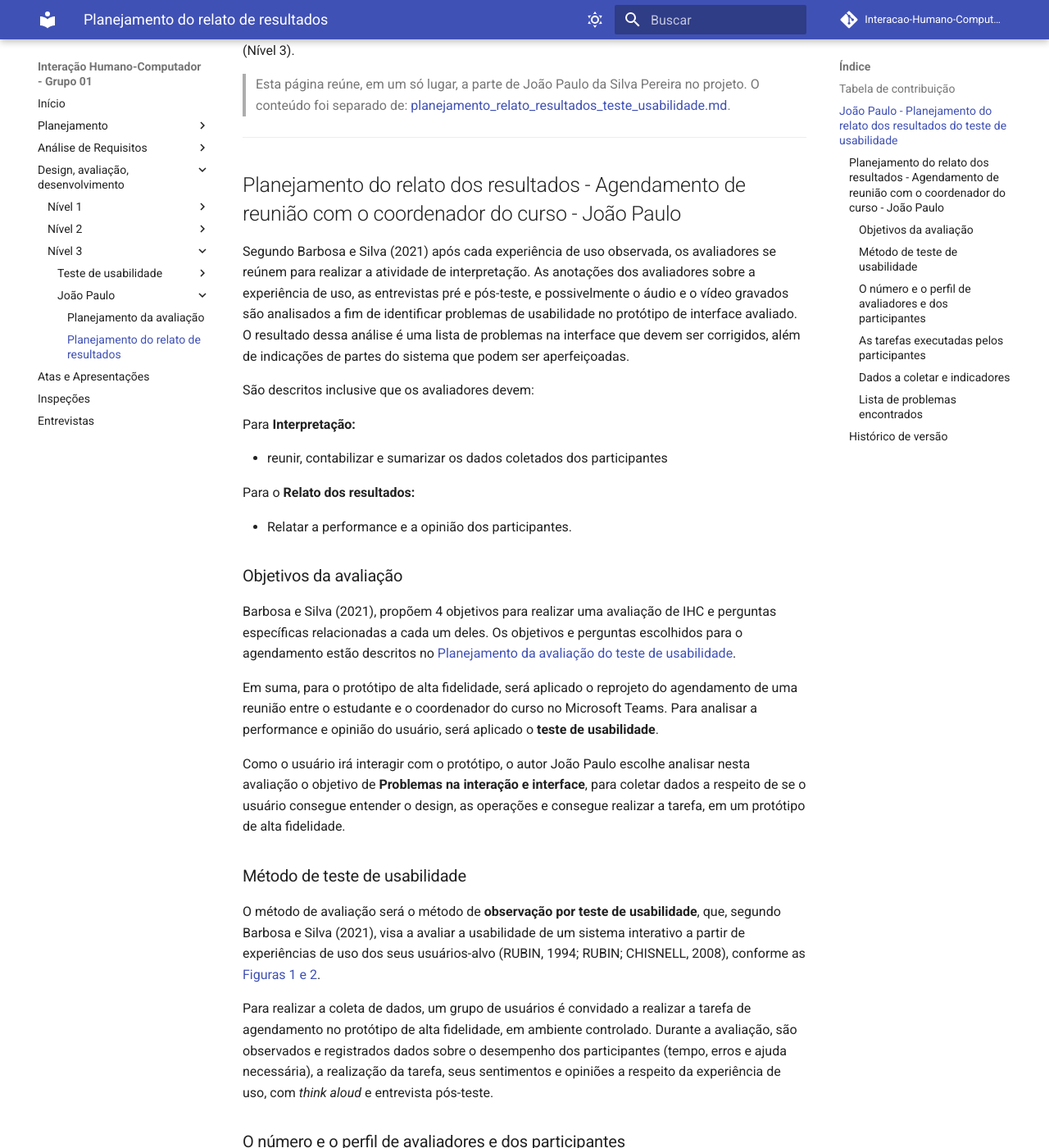
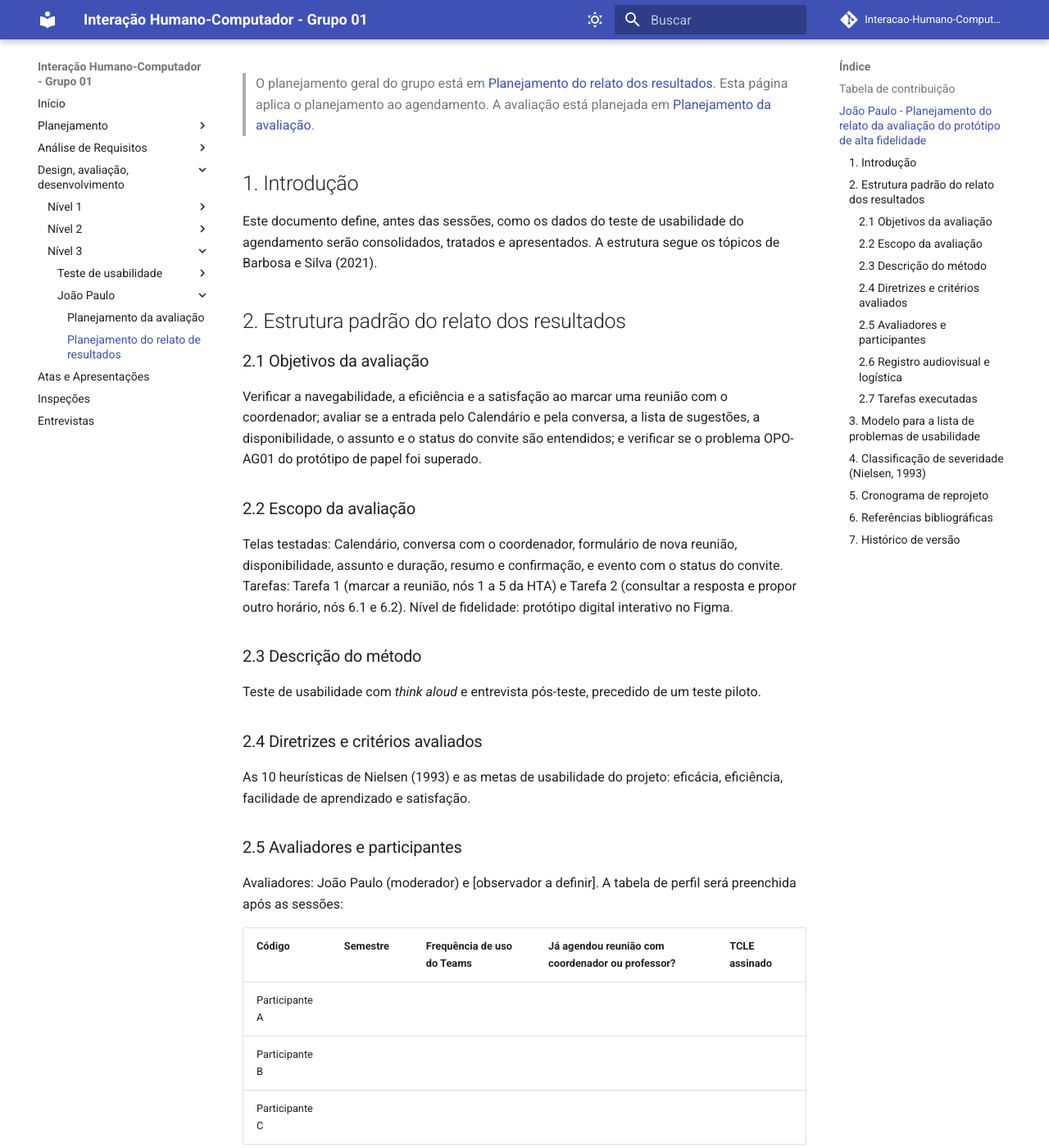
Before and after one commit to Interacao-Humano-Computador/2026.2-Grupo01, an MkDocs documentation site: the page built from docs/design_avaliacao_desenvolvimento/nivel_3/Joao_Paulo/planejamento_relato_resultados_teste_usabilidade_joao_paulo.md, in a window 1280 px wide and 1400 px high, scrolled down 433 px. Shown: the whole window at 82% size. Built offline with MkDocs 1.6.1 and Material for MkDocs 9.7.7, drawn with Linux system fonts in a browser that asks for light colours; comment, search, counter and statistics services are not loaded; some of the changed text lies outside the part shown.

Commit message:
Revise usability testing report structure and content
Updated the planning report for usability testing results, including new sections and restructuring content for clarity.

```diff
--- a/docs/design_avaliacao_desenvolvimento/nivel_3/Joao_Paulo/planejamento_relato_resultados_teste_usabilidade_joao_paulo.md
+++ b/docs/design_avaliacao_desenvolvimento/nivel_3/Joao_Paulo/planejamento_relato_resultados_teste_usabilidade_joao_paulo.md
@@ -1,100 +1,107 @@
 ## Tabela de contribuição
 
-| Data       | Contribuição | Autor(es) | Revisor(es) |
-| ---------- | ------------ | --------- | ----------- |
-| 05/11/2026 | Separação do conteúdo de João Paulo em página própria | João Paulo da Silva Pereira | A definir   |
+| Data       | Contribuição                                                                                          | Autor(es) | Revisor(es) |
+| ---------- | ----------------------------------------------------------------------------------------------------- | --------- | ----------- |
+| 03/11/2026 | Adição do planejamento do relato de resultados do agendamento de reunião com o coordenador do curso   | João Paulo da Silva Pereira | A definir   |
+| 05/11/2026 | Reestruturação do planejamento do relato: estrutura do relato, modelo de problemas, severidade e reprojeto | João Paulo da Silva Pereira | A definir   |
 
-# João Paulo - Planejamento do relato dos resultados do teste de usabilidade
+# João Paulo - Planejamento do relato da avaliação do protótipo de alta fidelidade
 
-Planejamento do relato dos resultados do agendamento de reunião com o coordenador do curso (Nível 3).
+> O planejamento geral do grupo está em [Planejamento do relato dos resultados](../planejamento_relato_resultados_teste_usabilidade.md). Esta página aplica o planejamento ao agendamento. A avaliação está planejada em [Planejamento da avaliação](./planejamento_teste_usabilidade_joao_paulo.md).
 
-> Esta página reúne, em um só lugar, a parte de João Paulo da Silva Pereira no projeto. O conteúdo foi separado de: [planejamento_relato_resultados_teste_usabilidade.md](../planejamento_relato_resultados_teste_usabilidade.md).
+## 1. Introdução
 
----
+Este documento define, antes das sessões, como os dados do teste de usabilidade do agendamento serão consolidados, tratados e apresentados. A estrutura segue os tópicos de Barbosa e Silva (2021).
 
-## Planejamento do relato dos resultados - Agendamento de reunião com o coordenador do curso - João Paulo
+## 2. Estrutura padrão do relato dos resultados
 
-Segundo Barbosa e Silva (2021) após cada experiência de uso observada, os avaliadores se reúnem para realizar a atividade de interpretação. As anotações dos avaliadores sobre a experiência de uso, as entrevistas pré e pós-teste, e possivelmente o áudio e o vídeo gravados são analisados a fim de identificar problemas de usabilidade no protótipo de interface avaliado. O resultado dessa análise é uma lista de problemas na interface que devem ser corrigidos, além de indicações de partes do sistema que podem ser aperfeiçoadas.
+### 2.1 Objetivos da avaliação
 
-São descritos inclusive que os avaliadores devem:
+Verificar a navegabilidade, a eficiência e a satisfação ao marcar uma reunião com o coordenador; avaliar se a entrada pelo Calendário e pela conversa, a lista de sugestões, a disponibilidade, o assunto e o status do convite são entendidos; e verificar se o problema OPO-AG01 do protótipo de papel foi superado.
 
-Para **Interpretação:**
+### 2.2 Escopo da avaliação
 
-- reunir, contabilizar e sumarizar os dados coletados dos participantes
+Telas testadas: Calendário, conversa com o coordenador, formulário de nova reunião, disponibilidade, assunto e duração, resumo e confirmação, e evento com o status do convite. Tarefas: Tarefa 1 (marcar a reunião, nós 1 a 5 da HTA) e Tarefa 2 (consultar a resposta e propor outro horário, nós 6.1 e 6.2). Nível de fidelidade: protótipo digital interativo no Figma.
 
-Para o **Relato dos resultados:**
+### 2.3 Descrição do método
 
-- Relatar a performance e a opinião dos participantes.
+Teste de usabilidade com *think aloud* e entrevista pós-teste, precedido de um teste piloto.
 
+### 2.4 Diretrizes e critérios avaliados
 
-### Objetivos da avaliação
+As 10 heurísticas de Nielsen (1993) e as metas de usabilidade do projeto: eficácia, eficiência, facilidade de aprendizado e satisfação.
 
-Barbosa e Silva (2021), propõem 4 objetivos para realizar uma avaliação de IHC e perguntas específicas relacionadas a cada um deles. Os objetivos e perguntas escolhidos para o agendamento estão descritos no [Planejamento da avaliação do teste de usabilidade](./planejamento_teste_usabilidade_joao_paulo.md).
+### 2.5 Avaliadores e participantes
 
-Em suma, para o protótipo de alta fidelidade, será aplicado o reprojeto do agendamento de uma reunião entre o estudante e o coordenador do curso no Microsoft Teams. Para analisar a performance e opinião do usuário, será aplicado o **teste de usabilidade**.
+Avaliadores: João Paulo (moderador) e [observador a definir]. A tabela de perfil será preenchida após as sessões:
 
-Como o usuário irá interagir com o protótipo, o autor João Paulo escolhe analisar nesta avaliação o objetivo de **Problemas na interação e interface**, para coletar dados a respeito de se o usuário consegue entender o design, as operações e consegue realizar a tarefa, em um protótipo de alta fidelidade.
+| Código         | Semestre | Frequência de uso do Teams | Já agendou reunião com coordenador ou professor? | TCLE assinado |
+| -------------- | -------- | -------------------------- | ------------------------------------------------ | ------------- |
+| Participante A |          |                            |                                                  |               |
+| Participante B |          |                            |                                                  |               |
+| Participante C |          |                            |                                                  |               |
 
+Serão 3 participantes (Krug, 2010; Nielsen, 1993), identificados por letra.
 
-### Método de teste de usabilidade
+### 2.6 Registro audiovisual e logística
 
-O método de avaliação será o método de **observação por teste de usabilidade**, que, segundo Barbosa e Silva (2021), visa a avaliar a usabilidade de um sistema interativo a partir de experiências de uso dos seus usuários-alvo (RUBIN, 1994; RUBIN; CHISNELL, 2008), conforme as [Figuras 1 e 2](#figura-1).
+| Sessão | Participante | Data | Início | Término | Duração | Vídeo (não listado) |
+| ------ | ------------ | ---- | ------ | ------- | ------- | ------------------- |
+| Piloto | Voluntário   |      |        |         |         |                     |
+| S01    | A            |      |        |         |         |                     |
+| S02    | B            |      |        |         |         |                     |
+| S03    | C            |      |        |         |         |                     |
 
-Para realizar a coleta de dados, um grupo de usuários é convidado a realizar a tarefa de agendamento no protótipo de alta fidelidade, em ambiente controlado. Durante a avaliação, são observados e registrados dados sobre o desempenho dos participantes (tempo, erros e ajuda necessária), a realização da tarefa, seus sentimentos e opiniões a respeito da experiência de uso, com *think aloud* e entrevista pós-teste.
+### 2.7 Tarefas executadas
 
+Para cada tarefa, o relato traz a instrução dada, o critério de êxito e as métricas.
 
-### O número e o perfil de avaliadores e dos participantes
+- **Critérios de êxito:** concluiu sozinho; concluiu com ajuda; desistiu ou errou.
+- **Métricas:** tempo decorrido (e a média) e número de erros por tarefa.
 
-Para esta avaliação o perfil de participantes esperados são estudantes de graduação da FCTE/UnB, do Perfil 1 (Estudante), que utilizam o Microsoft Teams para realizar trabalhos em grupo e comunicação com professores e servidores da universidade. O recrutamento ocorrerá dentro da própria universidade, junto com o da comunicação entre usuários.
+## 3. Modelo para a lista de problemas de usabilidade
 
-Será seguido o número de usuários proposto por Krug, que indica que com três ou quatro usuários é possível detectar a maioria dos problemas de usabilidade, como referenciado na [figura 3](#figura-3). Os participantes serão identificados por letra no relato.
+Cada problema será registrado com:
 
-### As tarefas executadas pelos participantes
+1. **Identificador** no formato `OPO-AG01`, com título curto;
+2. **Local** (tela, componente ou nó da HTA);
+3. **Descrição** (comportamento inadequado, desvio de rota ou hesitação);
+4. **Diretriz violada** (heurística de Nielsen ou meta de usabilidade);
+5. **Severidade** (escala de 0 a 4);
+6. **Sugestão de solução** (ação concreta de reprojeto).
 
-O agendamento de reunião no Microsoft Teams pode ser iniciado de mais de uma forma, como pelo Calendário ou pela conversa com a pessoa convidada. A funcionalidade analisada é o agendamento de uma reunião entre o estudante e o coordenador do curso.
+## 4. Classificação de severidade (Nielsen, 1993)
 
-Desta forma, a tarefa que o participante irá realizar é **marcar uma reunião de 30 minutos com o coordenador do curso, no Microsoft Teams, em ambiente web ou desktop**, considerando no protótipo que o login já foi realizado e usando os dados fictícios do protótipo (estudante Rafaela Duarte e coordenador Carlos Menezes).
+**Tabela 1 - Escala de severidade**
 
-O passo a passo esperado, ligado aos nós da HTA do Estudante, é:
+| Severidade             | Definição                                                         | Impacto no reprojeto                       |
+| ---------------------- | ----------------------------------------------------------------- | ------------------------------------------ |
+| 0 - Falso problema     | Não afeta a tarefa nem a percepção do usuário                     | Nenhuma ação                               |
+| 1 - Cosmético          | Desconforto estético leve                                         | Corrigir se houver tempo                   |
+| 2 - Simples            | Hesitação, mas o usuário contorna                                 | Baixa prioridade                           |
+| 3 - Grave              | Dificulta o fluxo e gera frustração                               | Alta prioridade, correção obrigatória      |
+| 4 - Catastrófico       | Impede a conclusão da tarefa                                      | Correção imediata                          |
 
-1. Abrir o Calendário e selecionar "+ Nova reunião" (nó 1.1).
-2. Digitar o nome ou o cargo e selecionar o coordenador, e não a secretaria (nós 2.1 e 2.2).
-3. Consultar a disponibilidade dos dois, escolher o horário livre para ambos e definir a duração (nós 3.1 a 3.3).
-4. Informar o assunto e, se quiser, a descrição (nós 4.1 e 4.2).
-5. Revisar o resumo e enviar o convite (nós 5.1 e 5.2).
-6. Conferir a confirmação e o status do convite (nó 6.1) e, se o convite for recusado, propor outro horário (nó 6.2).
+No protótipo de papel foi usada a escala de 1 a 3. Para comparar, a gravidade 2 ("pequena") do OPO-AG01 equivale a "simples" aqui.
 
-### Dados a coletar e indicadores
+## 5. Cronograma de reprojeto
 
-Para relatar a performance e a opinião dos participantes, serão reunidos, contabilizados e sumarizados os seguintes dados, por participante e no conjunto:
+**Tabela 2 - Ações de reprojeto**
 
-| Indicador           | Como medir                                                                      |
-| ------------------- | ------------------------------------------------------------------------------- |
-| Conclusão sem ajuda | O participante envia o convite com os dados certos sem ajuda do avaliador.      |
-| Tempo de execução   | Do início da tarefa ao convite enviado.                                         |
-| Erros               | Por tela: pessoa errada, horário ocupado, assunto vazio ou convite não enviado. |
-| Passos fora da HTA  | Passos além ou fora do caminho da HTA do Estudante.                             |
-| Opinião             | Respostas da entrevista pós-teste: pontos fortes e fracos, e comparação com o jeito que o participante usa hoje. |
+| ID     | Ação de reprojeto                                                        | Origem (problema)               | Responsável | Data prevista |
+| ------ | ------------------------------------------------------------------------ | ------------------------------- | ----------- | ------------- |
+| REP-01 | Incluir a entrada pela conversa com o coordenador, além do Calendário    | OPO-AG01 (protótipo de papel)   | João Paulo  | 07 a 09/11    |
+| REP-02 | A preencher após as sessões                                              | A definir                       | João Paulo  | 13 a 16/11    |
 
-Com poucas sessões, os indicadores são tratados como indício. Os resultados do protótipo de alta fidelidade serão comparados com os do protótipo de papel (Nível 2).
+## 6. Referências bibliográficas
 
-### Lista de problemas encontrados
+1. BARBOSA, Simone Diniz Junqueira et al. **Interação humano-computador e experiência do usuário.** Rio de Janeiro: Autopublicação, 2021.
+2. KRUG, Steve. **Rocket Surgery Made Easy.** Berkeley: New Riders, 2010.
+3. NIELSEN, Jakob. **Usability Engineering.** San Diego: Academic Press, 1993.
 
-Após a coleta de dados, é necessário construir uma lista dos problemas de usabilidade encontrados, onde para cada erro, é necessário descrever:
+## 7. Histórico de versão
 
-- local onde ocorreu (tela e nó da HTA);
-- descrição e justificativa;
-- discussão, indicando os fatores de usabilidade prejudicados;
-- sugestões de solução.
-
-**Fonte:**
-
-Conteúdo de Barbosa e Silva (2021), página 306, apresentado nas [Figuras 4 e 5](#figura-4).
-
----
-
-## Histórico de versão
-
-| Versão | Data       | Descrição | Autor(es) | Revisor(es) |
-| ------ | ---------- | --------- | --------- | ----------- |
-| `1.0` | 05/11/2026 | Separação da parte de João Paulo em uma pasta própria | João Paulo da Silva Pereira | |
+| Versão | Data       | Descrição                                                         | Autor(es) | Revisor(es) |
+| ------ | ---------- | ----------------------------------------------------------------- | --------- | ----------- |
+| `1.0`  | 03/11/2026 | Planejamento do relato de resultados do agendamento               | João Paulo da Silva Pereira |             |
+| `1.1`  | 05/11/2026 | Reestruturação: estrutura do relato, modelo de problemas, severidade e reprojeto | João Paulo da Silva Pereira |             |
```
